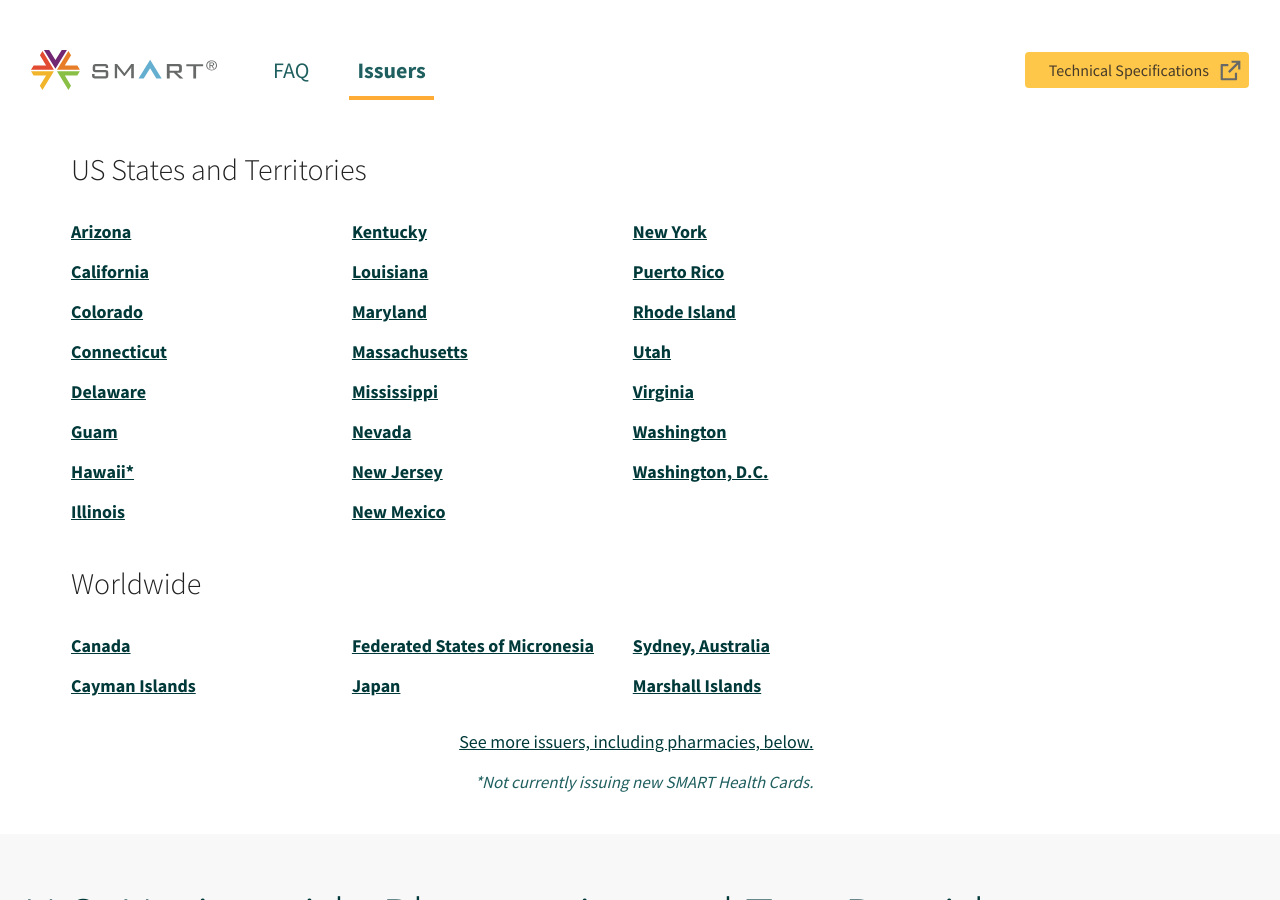
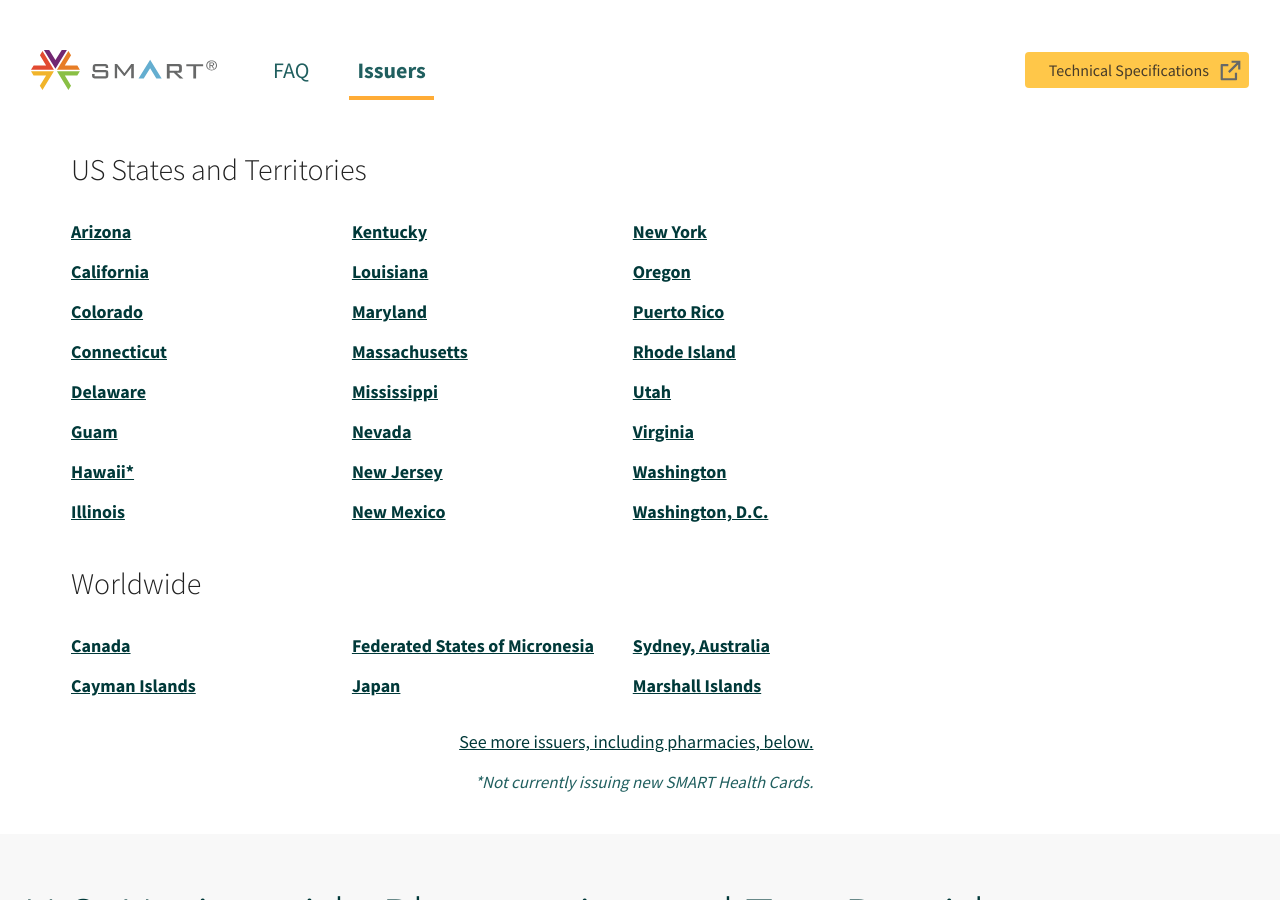
Before and after one commit to smart-health-cards/staging, a Jekyll site: the page built from en/issuers.html, in a window 1280 px wide and 900 px high, scrolled down 924 px. Built offline with Jekyll 4.4.1, drawn with Linux system fonts in a browser that asks for light colours.

Commit message:
Adds Oregon to State issuers list

```diff
--- a/en/issuers.html
+++ b/en/issuers.html
@@ -86,6 +86,7 @@
               </div>
               <div class="col-12 col-md-4">
                 <p><a class="font-weight-bold" href="https://covid19vaccine.health.ny.gov/excelsior-pass-and-excelsior-pass-plus" target="_blank">New York</a></p>
+                <p><a class="font-weight-bold" href="https://myelectronicvaccinecard.oregon.gov/" target="_blank">Oregon</a></p>
                 <p><a class="font-weight-bold" href="https://www.prits.pr.gov/vacu-id" target="_blank">Puerto Rico</a></p>
                 <p><a class="font-weight-bold" href="https://covid.ri.gov/covid-19-prevention/401health-app" target="_blank">Rhode Island</a></p>
                 <p><a class="font-weight-bold" href="https://immunize.utah.gov/usiis/" target="_blank">Utah</a></p>
```
